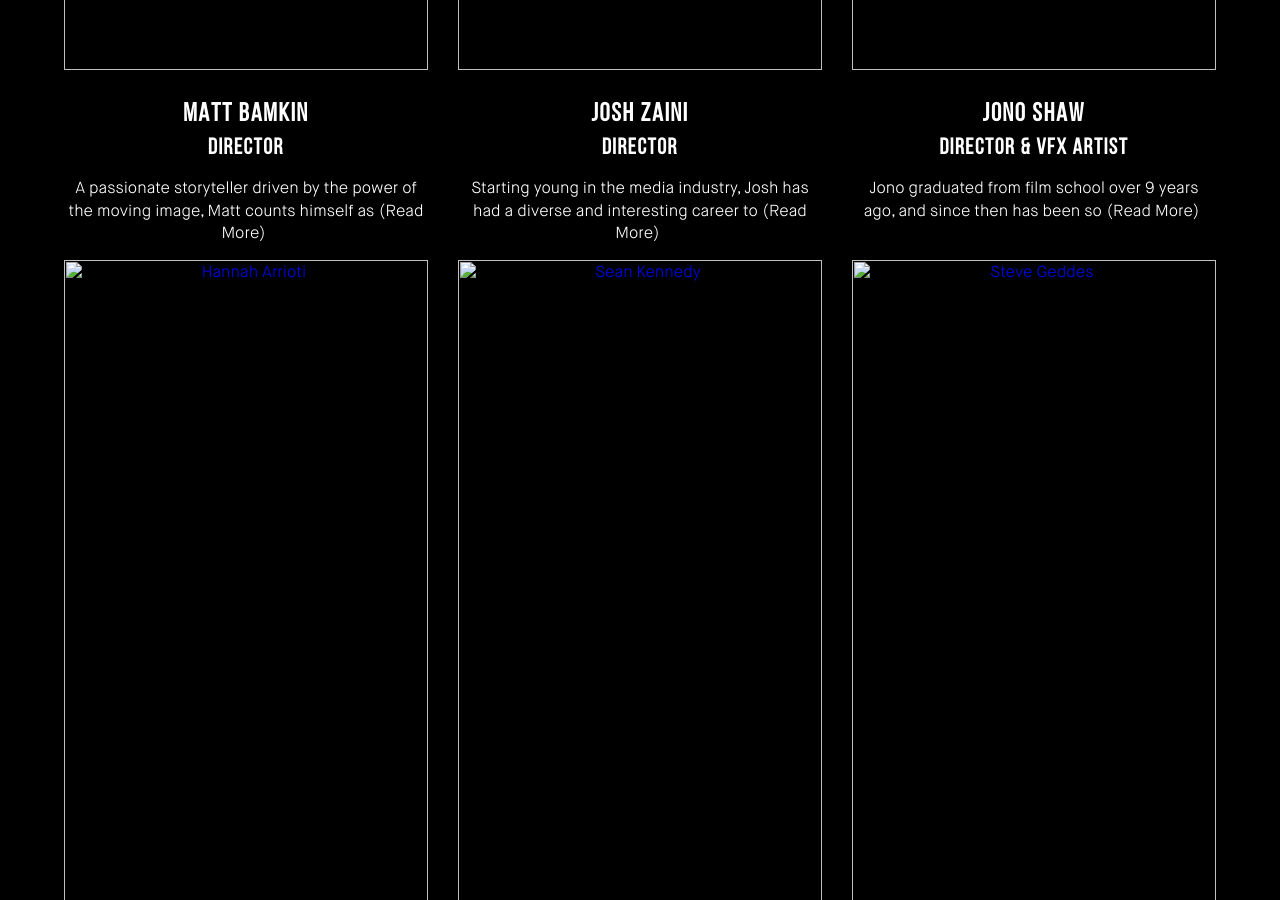
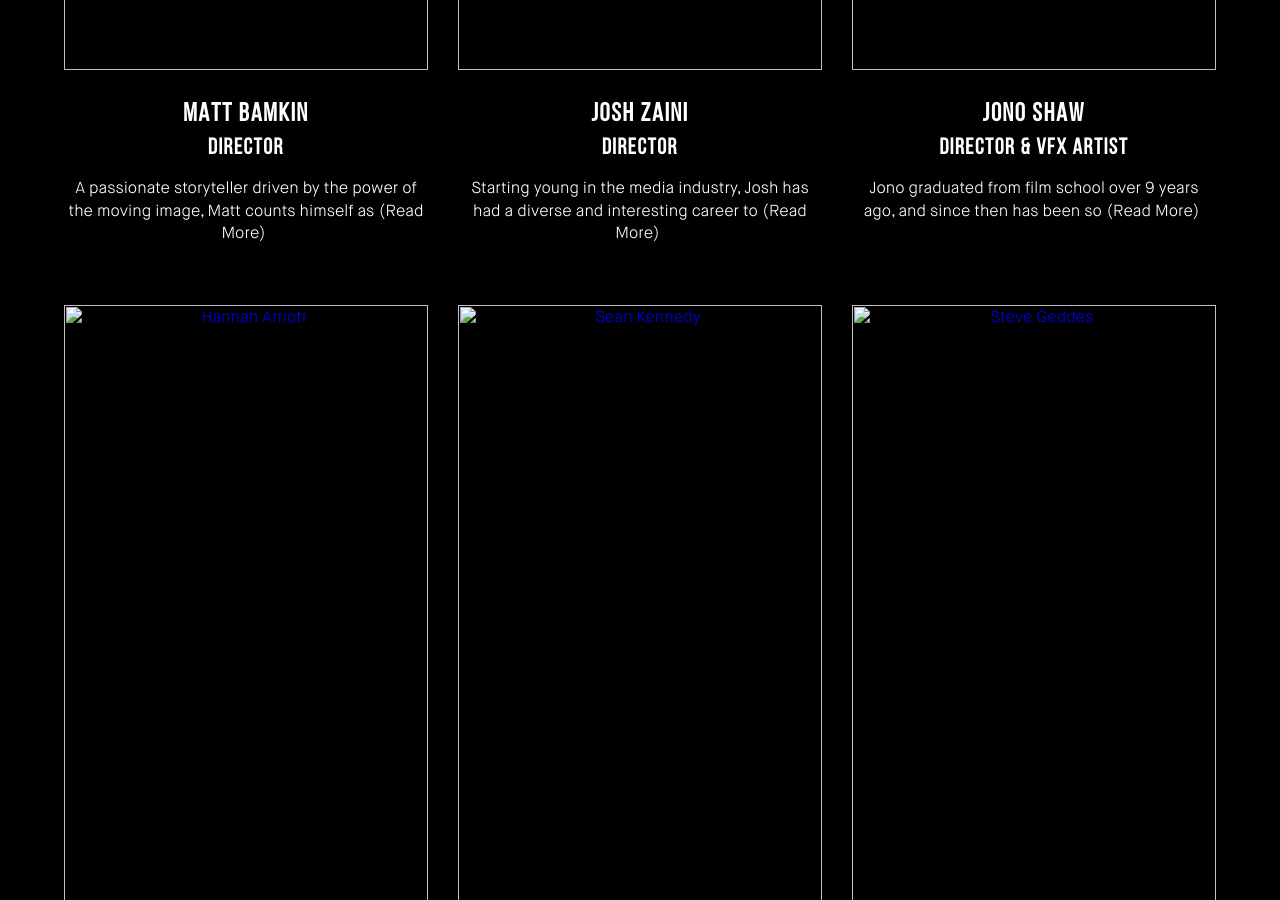
Before and after one commit to dsrb/lightandshademedia, a Jekyll site: the page built from pages/team.markdown, in a window 1280 px wide and 900 px high, scrolled down 1962 px. Built offline with Jekyll 4.4.1, drawn with Linux system fonts in a browser that asks for light colours; Markdown is read by kramdown in place of the engine named in the settings.

Commit message:
Updated Main

```diff
--- a/css/main.css
+++ b/css/main.css
@@ -933,7 +933,7 @@ h1, h2, h3, h4, h5 {
     color: #be202d; }
 
 .team-layout-descriptions {
-  height: 15vh; }
+  height: 20vh; }
 
 /* Work Layout */
 .work-layout-wrapper .work-layout-overlay {
@@ -1315,9 +1315,6 @@ h1, h2, h3, h4, h5 {
     font-size: 1.6em; }
   .page-layout-hero-image h1 {
     font-size: 1.4em; }
-  /* Team Layout */
-  .team-layout-descriptions {
-    height: auto; }
   /* Mobile Menu */
   .fullscreen-nav {
     display: none; }
```
